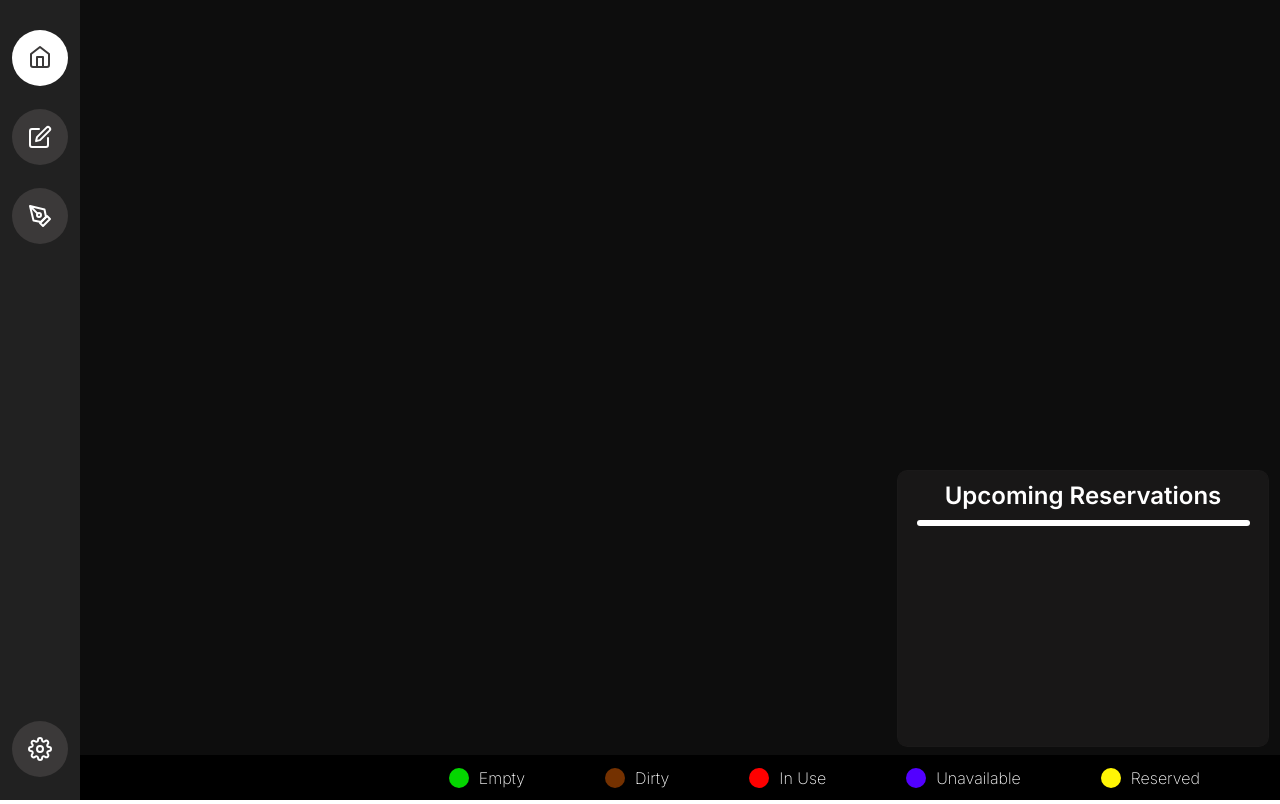
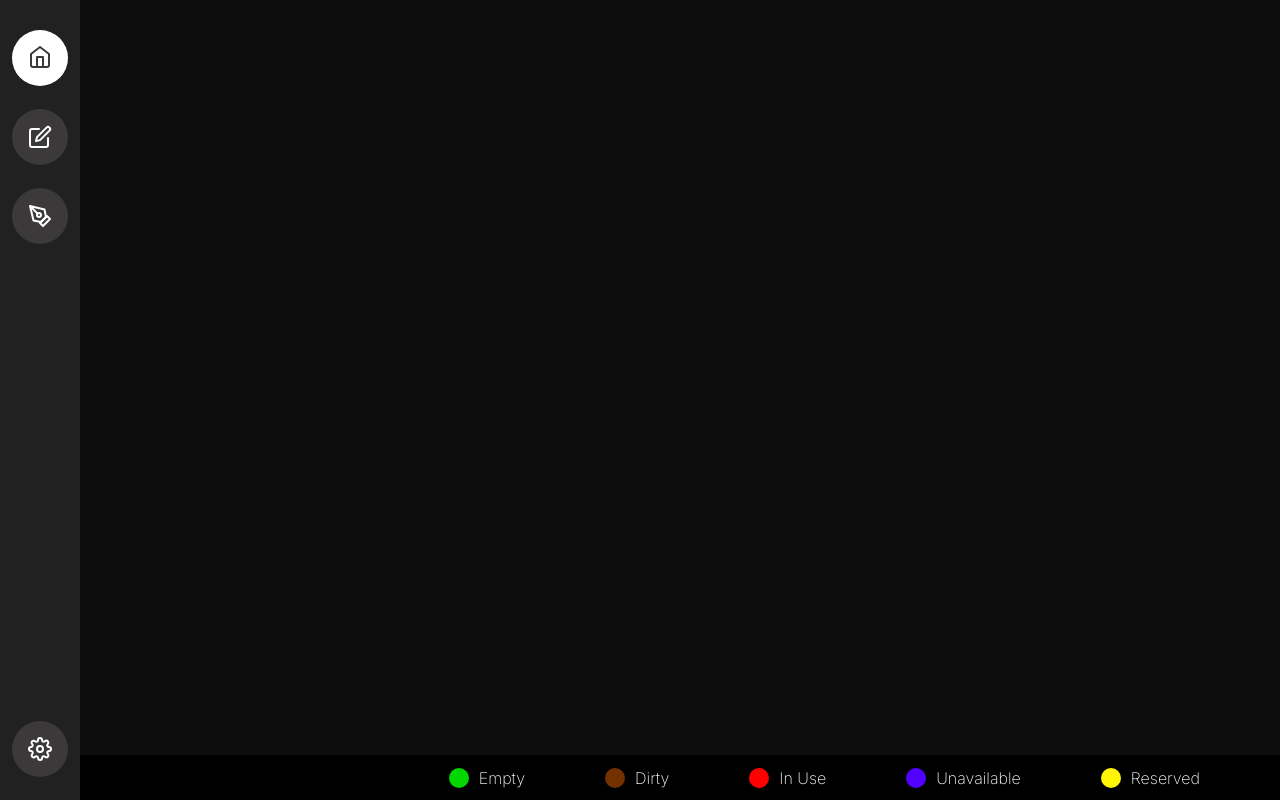
Before and after one commit to Sidak08/ReservationSys, a React (Vite) app: page /dashbored in a window 1280 px wide. Shown: the top 804 px of the page. Built offline with nearby package versions, Linux system fonts and the light colour scheme.

Commit message:
minor css changes to the homeReserveDiv

```diff
--- a/src/components/draw.jsx
+++ b/src/components/draw.jsx
@@ -516,7 +516,6 @@ const CanvasComponent = ({
       );
     }
     if (active === "edit") {
-      console.log(keyPress.value);
       if (keyPress.value === "Backspace") {
         if (activeElement !== false) {
           setKeyPress({ value: false });
@@ -794,10 +793,6 @@ const CanvasComponent = ({
   const keyPressed = (e) => {
     setKeyPress({ value: e.key });
   };
-  const onKeyUp = (e) => {
-    console.log("hi");
-    setKeyPress({ value: false });
-  };
 
   // resize canvas
 
--- a/src/components/homeReserve.css
+++ b/src/components/homeReserve.css
@@ -187,14 +187,14 @@ input[type="time"]::-webkit-calendar-picker-indicator {
 .upComingReserveDiv {
     width: 370px;
     position: absolute;
-    bottom: calc(45px + 1%);
-    min-height: calc(40% - 45px);
+    bottom: calc(45px + 2%);
+    max-height: calc(40% - 50px);
     right: 11px;
     border-radius: 10px;
     background: rgba(27, 26, 26, 0.83);
     backdrop-filter: blur(5.9px);
     -webkit-backdrop-filter: blur(5.9px);
-    border: 1px solid rgba(27, 26, 26, 0.88);
+    border: none !important;
     opacity: 0;
     transition: all 0.5s ease-in-out;
     transform: translateX(390px);
@@ -205,6 +205,7 @@ input[type="time"]::-webkit-calendar-picker-indicator {
 }
 
 .upComingReserveDiv.animate {
+    border: 1px solid rgba(27, 26, 26, 0.88);
     width: 370px;
     opacity: 1;
     transform: translateX(0px);
@@ -216,12 +217,12 @@ input[type="time"]::-webkit-calendar-picker-indicator {
     margin: 10px 0px 0px 0px;
 }
 .upComingRervationDiv {
-    margin: 5px -10px -10px -10px;
-    max-height: 210px;
+    margin: 5px -10px 10px -10px;
     overflow: auto;
     scrollbar-width: 10px;
     scroll-padding: 20px;
     width: 100%;
+    /* padding-bottom: 2%; */
 }
 .upComingRervationDiv > div:nth-child(1) {
     margin-top: 0px;
--- a/src/components/homeReserve.jsx
+++ b/src/components/homeReserve.jsx
@@ -33,8 +33,11 @@ const HomeReserve = ({
   }, [activeElement, activeNav]);
 
   useEffect(() => {
-    setUpComingReserveAni(activeNav === "home");
-  }, [activeElement, activeNav]);
+    if (activeNav === "home" && upComingReservations.length > 0) {
+      setUpComingReserveAni(true);
+    }
+    console.log(activeNav === "home", upComingReservations.length);
+  }, [upComingReservations, activeNav, forceRerender]);
 
   if (
     lastActiveElement !== false &&
@@ -63,9 +66,10 @@ const HomeReserve = ({
         <div
           className={`upComingReserveDiv ${upComingReserveAni ? "animate" : ""}`}
         >
-          <h4 id="upComingReserveTxt">Upcoming Reservations</h4>
-          <div className="homeReserveLine" />
-          <UpcomingReservations info={upComingReservations} />
+          <UpcomingReservations
+            info={upComingReservations}
+            setUpComingReserveAni={setUpComingReserveAni}
+          />
         </div>
       </>
     );
@@ -78,9 +82,10 @@ const HomeReserve = ({
         <div
           className={`upComingReserveDiv ${upComingReserveAni ? "animate" : ""}`}
         >
-          <h4 id="upComingReserveTxt">Upcoming Reservations</h4>
-          <div className="homeReserveLine" />
-          <UpcomingReservations info={upComingReservations} />
+          <UpcomingReservations
+            info={upComingReservations}
+            setUpComingReserveAni={setUpComingReserveAni}
+          />
         </div>
       </>
     );
@@ -149,57 +154,10 @@ const BookSpot = ({
   const [bookTime, setBookTime] = useState(time);
   const [spotAvailabe, setSpotAvailble] = useState(false);
 
-  // const checkAvailability = (bookTime, bookDate, bookEndTime, bookEndDate) => {
-  //   console.log(elementsArray[activeElement].reservation);
-  //   bookTime =
-  //     parseInt(bookTime.split(":")[0]) * 60 + parseInt(bookTime.split(":")[1]);
-  //   bookEndTime =
-  //     parseInt(bookEndTime.split(":")[0]) * 60 +
-  //     parseInt(bookEndTime.split(":")[1]);
-
-  //   for (let i = 0; i < elementsArray[activeElement].reservation.length; i++) {
-  //     const element = elementsArray[activeElement].reservation[i];
-
-  //     const elementStartTime =
-  //       parseInt(element.startTime.split(":")[0]) * 60 +
-  //       parseInt(element.startTime.split(":")[1]);
-  //     const elementEndTime =
-  //       parseInt(element.endTime.split(":")[0]) * 60 +
-  //       parseInt(element.endTime.split(":")[1]);
-
-  //     if (element.startDate !== element.endDate) {
-  //       if (bookDate === element.startDate) {
-  //         if (
-  //           (bookTime >= elementStartTime && bookTime < elementEndTime) ||
-  //           (bookEndTime > elementStartTime && bookEndTime <= elementEndTime) ||
-  //           (bookTime < elementStartTime && bookEndTime > elementEndTime)
-  //         ) {
-  //           return false;
-  //         }
-  //       }
-  //       if (bookDate === element.endDate) {
-  //       }
-  //     }
-
-  //     if (bookDate === element.startDate) {
-  //       if (
-  //         (bookTime >= elementStartTime && bookTime < elementEndTime) ||
-  //         (bookEndTime > elementStartTime && bookEndTime <= elementEndTime) ||
-  //         (bookTime < elementStartTime && bookEndTime > elementEndTime)
-  //       ) {
-  //         return false;
-  //       }
-  //     }
-  //   }
-
-  //   return true;
-  // };
-
   const changeDateIntoMinutes = (date) => {
     const year = parseInt(date.split("-")[0] * 365 * 24 * 60);
     const month = parseInt(date.split("-")[1] * 30 * 24 * 60);
     const day = parseInt(date.split("-")[2] * 24 * 60);
-    console.log(year, month, day);
     return year + month + day;
   };
 
@@ -225,7 +183,6 @@ const BookSpot = ({
         parseInt(element.endTime.split(":")[1]) +
         changeDateIntoMinutes(element.endDate);
 
-      console.log(bookTime, bookEndTime, elementStartTime, elementEndTime);
       if (
         (bookTime >= elementStartTime && bookTime <= elementEndTime) ||
         (bookEndTime >= elementStartTime && bookEndTime <= elementEndTime)
@@ -420,8 +377,14 @@ const BookSpot = ({
   );
 };
 
-const UpcomingReservations = ({ info }) => {
+const UpcomingReservations = ({ info, setUpComingReserveAni }) => {
+  if (info.length < 1) {
+    // setUpComingReserveAni(false);
+  }
   return (
+    <>
+      <h4 id="upComingReserveTxt">Upcoming Reservations</h4>
+      <div className="homeReserveLine" />
       <div className="upComingRervationDiv">
         {info.map((reservationItem, index) => (
           <TimeSlotDiv
@@ -438,6 +401,7 @@ const UpcomingReservations = ({ info }) => {
           />
         ))}
       </div>
+    </>
   );
 };
 
```
Lines whose indentation alone changed are shown as unchanged.
